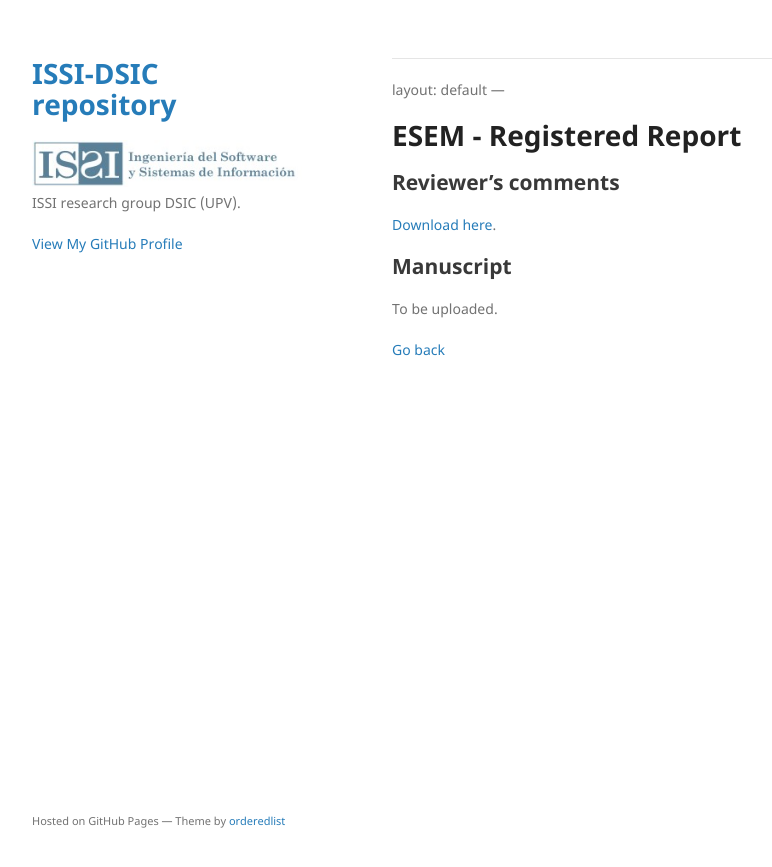
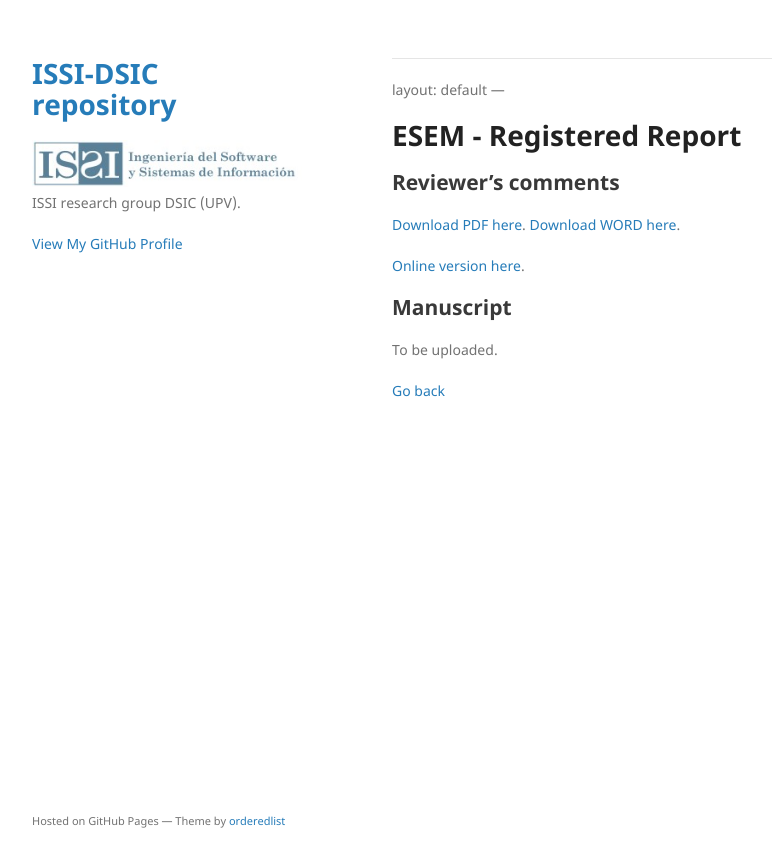
Before and after one commit to ISSI-DSIC/issi-dsic.github.io, a Jekyll site: the page built from pages/ESEM_RR.md, in a window 1280 px wide. Shown: the top 867 px of the page, without its empty margins (178-950 px from the left). Built offline with Jekyll 4.4.1, drawn with Linux system fonts in a browser that asks for light colours; our own code applies the rules of GitHub Pages for plain Markdown files.

Commit message:
Update ESEM_RR.md

```diff
--- a/pages/ESEM_RR.md
+++ b/pages/ESEM_RR.md
@@ -9,7 +9,10 @@ layout: default
 
 ## Reviewer's comments
 
-[Download here]().
+[Download PDF here](ESEM_RR/ESEM_RR_Reviewers_comments.pdf).
+[Download WORD here](ESEM_RR/ESEM_RR_Reviewers_comments.docx).
+
+[Online version here](ESEM_RR/ESEM_RR_Reviewers_comments.html).
 
 
 ## Manuscript
```
